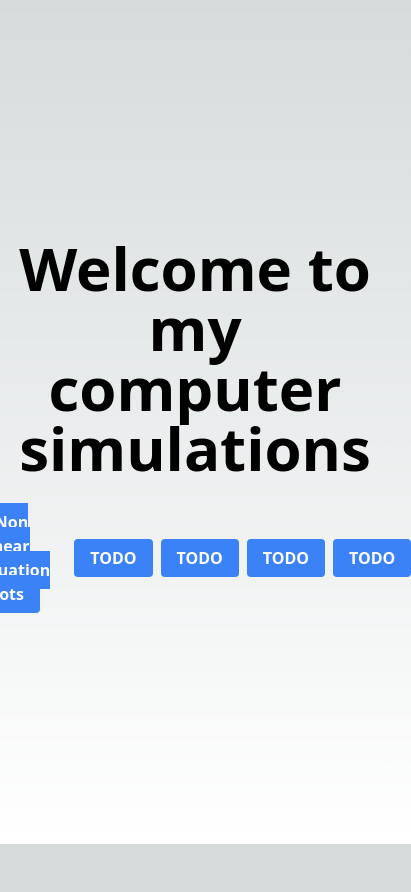
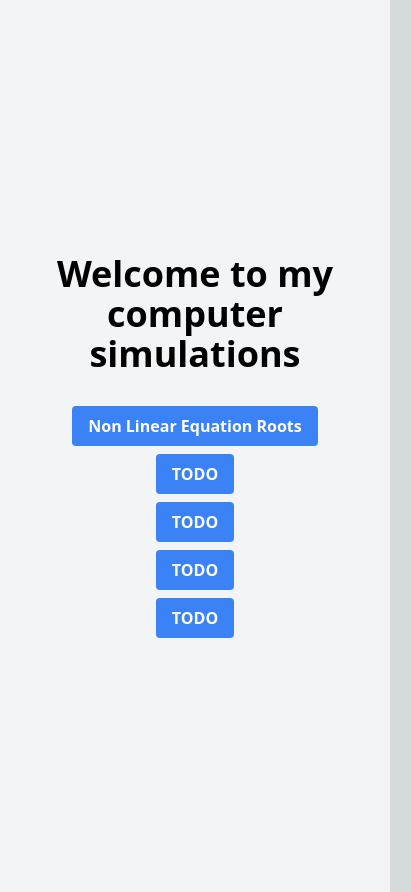
Before and after one commit to g-terra/pjatk-psm, a Next.js app: page / in a window 390 px wide. Shown: the whole page, 411 px wide, since content can reach past the window. Before the commit the page ends 844 px from the top, so only its background shows below. Built offline with nearby package versions, Linux system fonts and the light colour scheme.

Commit message:
improving responsiveness

```diff
--- /dev/null
+++ b/src/components/layout/layout.tsx
@@ -0,0 +1,16 @@
+// wrapper around the main content of the page including padding
+// and the main content of the page
+
+import React from 'react';
+
+
+export default function Layout({ children }) {
+
+return (
+        <div className="min-h-screen bg-gray-100">
+            <div className="max-w-7xl mx-auto py-6 md:px-32">
+                {children}
+            </div>
+        </div>
+    );
+}
--- a/src/components/non-linear-equation-roots-form/ParameterForm.tsx
+++ b/src/components/non-linear-equation-roots-form/ParameterForm.tsx
@@ -27,7 +27,7 @@ const ParameterForm: FC<Props> = ({ onFormSubmit }) => {
     };
 
     return (
-            <div className="bg-white p-8 rounded-lg shadow-md w-full sm:w-96">
+            <div className="bg-white p-8 rounded-lg shadow-md w-full">
                 <form onSubmit={handleSubmit(onSubmit)} className="space-y-4">
                     <div>
                         <label htmlFor="constants" className="block text-sm font-medium">
@@ -114,9 +114,9 @@ const ParameterForm: FC<Props> = ({ onFormSubmit }) => {
                     <div>
                         <button
                             type="submit"
-                            className="bg-blue-500 text-white px-4 py-2 rounded hover:bg-blue-600"
+                            className="bg-blue-500 text-white px-4 py-2 rounded hover:bg-blue-600 w-full"
                         >
-                            Submit
+                            Find Roots
                         </button>
                     </div>
                 </form>
--- a/src/pages/_app.tsx
+++ b/src/pages/_app.tsx
@@ -1,6 +1,9 @@
 import '@/styles/globals.css'
-import type { AppProps } from 'next/app'
+import type {AppProps} from 'next/app'
+import Layout from "@/components/layout/layout";
 
-export default function App({ Component, pageProps }: AppProps) {
-  return <Component {...pageProps} />
+export default function App({Component, pageProps}: AppProps) {
+    return <Layout>
+        <Component {...pageProps} />
+    </Layout>
 }
--- a/src/pages/index.tsx
+++ b/src/pages/index.tsx
@@ -3,33 +3,34 @@ import Link from "next/link";
 export default function Home() {
     return (
         <main className="flex flex-col items-center justify-center min-h-screen space-y-8 py-2">
-            <h1 className="text-6xl font-bold text-center">
+            <h1 className="text-4xl sm:text-5xl md:text-6xl font-bold text-center">
                 Welcome to my computer simulations
             </h1>
-            <div className="flex flex-row items-center justify-between space-x-2">
+            <div className="flex flex-col sm:flex-row items-center justify-center space-y-2 sm:space-y-0 sm:space-x-2">
                 <Link href="/tasks/roots">
-                    <a className="bg-blue-500 hover:bg-blue-700 text-white font-bold py-2 px-4 rounded">
+                    <button className="bg-blue-500 hover:bg-blue-700 text-white font-bold py-2 px-4 rounded">
                         Non Linear Equation Roots
-                    </a>
+                    </button>
                 </Link>
-                <Link href="">
-                    <a className="bg-blue-500 hover:bg-blue-700 text-white font-bold py-2 px-4 rounded">
+                <Link href="" passHref>
+                    <button className="bg-blue-500 hover:bg-blue-700 text-white font-bold py-2 px-4 rounded">
                         TODO
-                    </a>
+                    </button>
                 </Link>
-                <Link href="">
-                    <a className="bg-blue-500 hover:bg-blue-700 text-white font-bold py-2 px-4 rounded">
-                        TODO </a>
+                <Link href="" passHref>
+                    <button className="bg-blue-500 hover:bg-blue-700 text-white font-bold py-2 px-4 rounded">
+                        TODO
+                    </button>
                 </Link>
-                <Link href="">
-                    <a className="bg-blue-500 hover:bg-blue-700 text-white font-bold py-2 px-4 rounded">
+                <Link href="" passHref>
+                    <button className="bg-blue-500 hover:bg-blue-700 text-white font-bold py-2 px-4 rounded">
                         TODO
-                    </a>
+                    </button>
                 </Link>
-                <Link href="">
-                    <a className="bg-blue-500 hover:bg-blue-700 text-white font-bold py-2 px-4 rounded">
+                <Link href="" passHref>
+                    <button className="bg-blue-500 hover:bg-blue-700 text-white font-bold py-2 px-4 rounded">
                         TODO
-                    </a>
+                    </button>
                 </Link>
             </div>
         </main>
--- a/src/pages/tasks/roots/index.tsx
+++ b/src/pages/tasks/roots/index.tsx
@@ -52,37 +52,42 @@ export default function NonLinearEquationRoots() {
         setParams(params);
     }
 
+
     return (
+        <div className="min-h-screen">
+            <div className="flex flex-col items-center justify-start p-16 gap-8">
 
-        <div className="min-h-screen flex flex-col items-center justify-start gap-12 mt-16">
-            {/*keep the title centered and the home button on the left side*/}
-            <div className="flex flex-row items-center justify-center">
                 <Link href="/" passHref>
                     <button
-                        className="absolute top-4 left-4 bg-blue-500 text-white px-4 py-2 rounded hover:bg-blue-600">
+                        className="absolute top-4 left-4 sm:left-8 bg-blue-500 text-white px-4 py-2 rounded hover:bg-blue-600">
                         Home
                     </button>
                 </Link>
-                <h1 className="text-3xl font-bold">Non Linear Equation Roots</h1>
-            </div>
+
+                <h1 className="text-2xl sm:text-3xl font-bold">Non Linear Equation Roots</h1>
 
                 <p className="text-lg">Find roots of non linear equations using different methods</p>
-            <div className="flex flex-row items-start justify-start ">
-                <div>
+
+                <div className="flex flex-col md:flex-row items-start justify-center gap-6">
                     <ParameterForm onFormSubmit={handleSubmit}></ParameterForm>
-                </div>
                     {params && <div className="flex flex-col items-center justify-center">
                         <EquationDisplay equation={params.equation}/>
                         <EquationChart parameters={params} key={JSON.stringify(params)}/>
                     </div>}
                 </div>
-            <div className="flex flex-row items-center justify-center gap-4">
+
+
+                <div className="overflow-x-auto">
+                    <div className="flex flex-col lg:flex-row items-center justify-center gap-4">
                         {
                             results.map((result, index) => {
                                 return <ResultCard result={result} key={index}></ResultCard>
                             })
                         }
                     </div>
+                </div>
+            </div>
+
 
         </div>
     );
```
Lines whose indentation alone changed are shown as unchanged.
